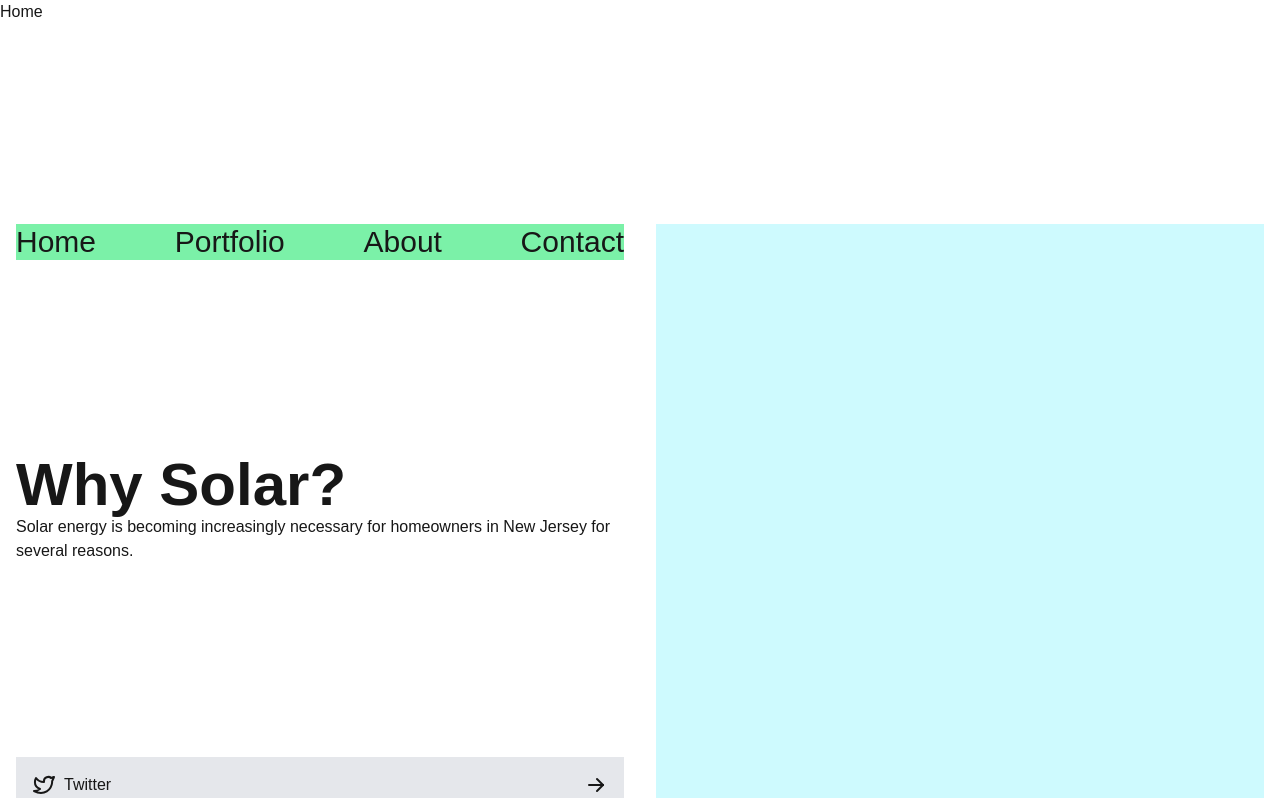
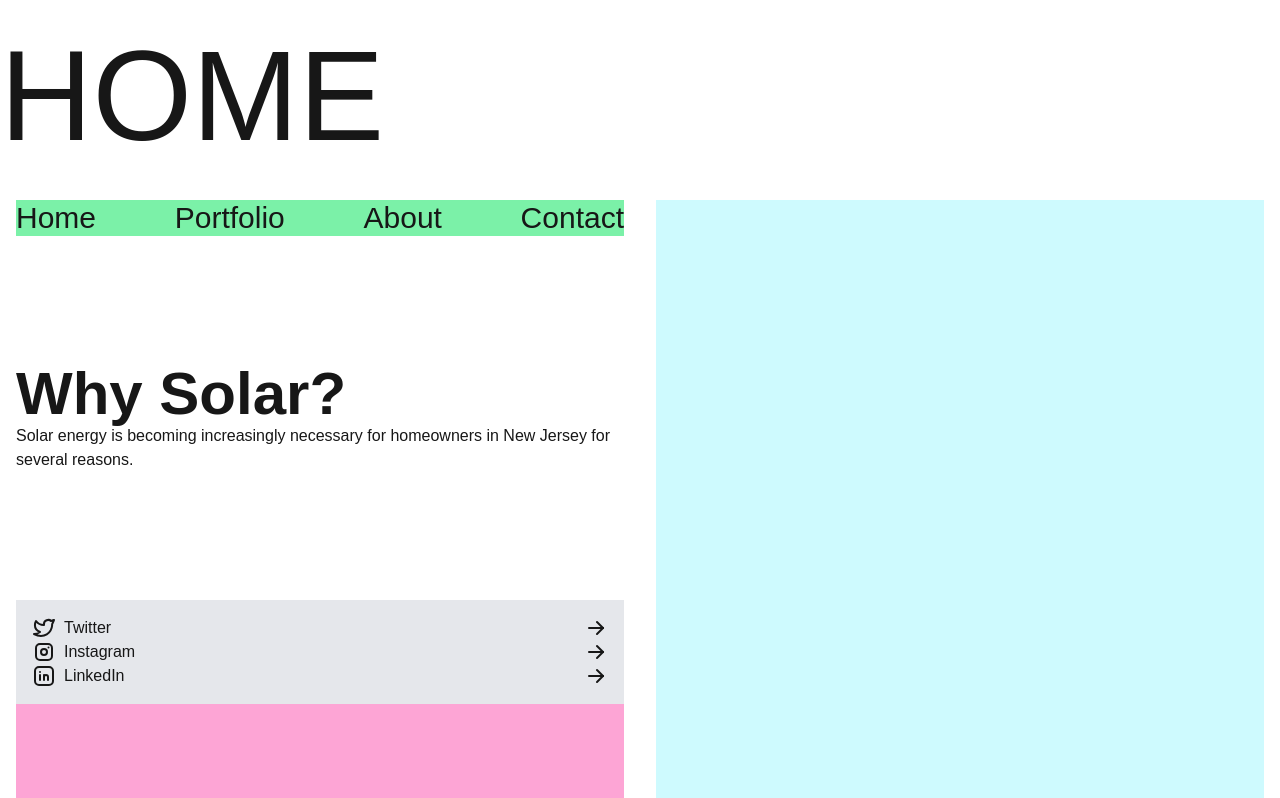
Before and after one commit to kingmadeit/solaris_mundus, a Next.js app: page / in a window 1280 px wide. Shown: the top 798 px of the page. Built offline with nearby package versions, Linux system fonts and the light colour scheme.

Commit message:
udpate page title + layout combo

```diff
--- a/src/app/layout.tsx
+++ b/src/app/layout.tsx
@@ -32,9 +32,9 @@ export default function RootLayout({
       </Head>
       <body className={`${interSans.variable} antialiased w-full h-full`}>
         <PageTitle />
-        <main className="w-full pt-25 max-w-[1480px] flex flex-col md:pt-50 md:grid md:grid-cols-2 md:grid-rows-[auto,1fr,auto] md:h-screen md:gap-8 px-4">
+        <main className="w-full max-w-[1480px] flex flex-col md:grid md:grid-cols-2 md:grid-rows-[auto,1fr,auto] md:h-screen md:gap-8 px-4">
           {/* Header */}
-          <section className="top order-1 md:sticky md:order-none md:row-start-1 md:col-start-1">
+          <section className="top pt-25 md:pt-50 order-1 md:sticky md:order-none md:row-start-1 md:col-start-1">
             <Header />
           </section>
 
@@ -49,7 +49,7 @@ export default function RootLayout({
           </section>
 
           {/* Content */}
-          <section className="aside order-3 md:order-none md:row-span-3 md:col-start-2 md:h-screen md:overflow-y-auto">
+          <section className="aside md:z-1 pt-25 md:pt-50 order-3 md:order-none md:row-span-3 md:col-start-2 md:h-screen md:overflow-y-auto">
             <section className="aside__content min-h-screen">
               {children}
             </section>
--- a/src/components/PageTitle.tsx
+++ b/src/components/PageTitle.tsx
@@ -9,7 +9,7 @@ const PageTitle = () => {
   if (!pageAlias) return null;
 
   return (
-    <div className=''>{pageAlias}</div>
+    <h1 className='z-0 absolute uppercase text-[4rem] md:text-[8rem] w-full'>{pageAlias}</h1>
   )
 }
 
```
